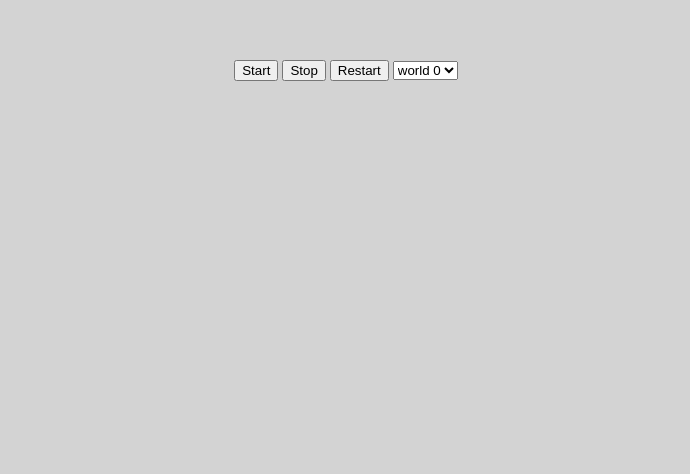
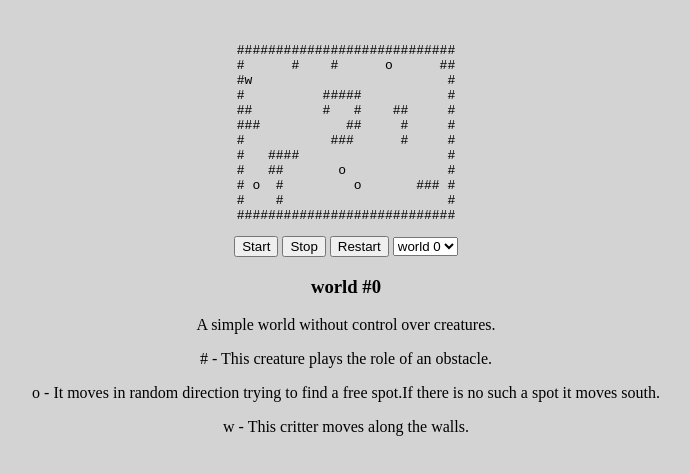
Before and after one commit to Yurimcalex/e-life, a website built with Vite: page index.html in a window 1280 px wide. Shown: the whole page, without its empty margins (294-984 px from the left). Built offline with nearby package versions, Linux system fonts and the light colour scheme.

Commit message:
Create a container for a description

```diff
--- a/index.html
+++ b/index.html
@@ -8,16 +8,20 @@
   </head>
   <body>
     <div class="wrapper">
-      <div>
+      <div class="view">
         <pre id="world-str"></pre>
       </div>
-      <div>
+
+      <div class="controls">
         <button id="startBtn">Start</button>
         <button id="stopBtn">Stop</button>
         <button id=restartBtn>Restart</button>
-        <select id="selectWorld"></selectn>
+        <select id="selectWorld"></select>
       </div>
+
+      <div class="descr-cont"></div>
     </div>
+
     <script type="module" src="/main.js"></script>
   </body>
 </html>
```
